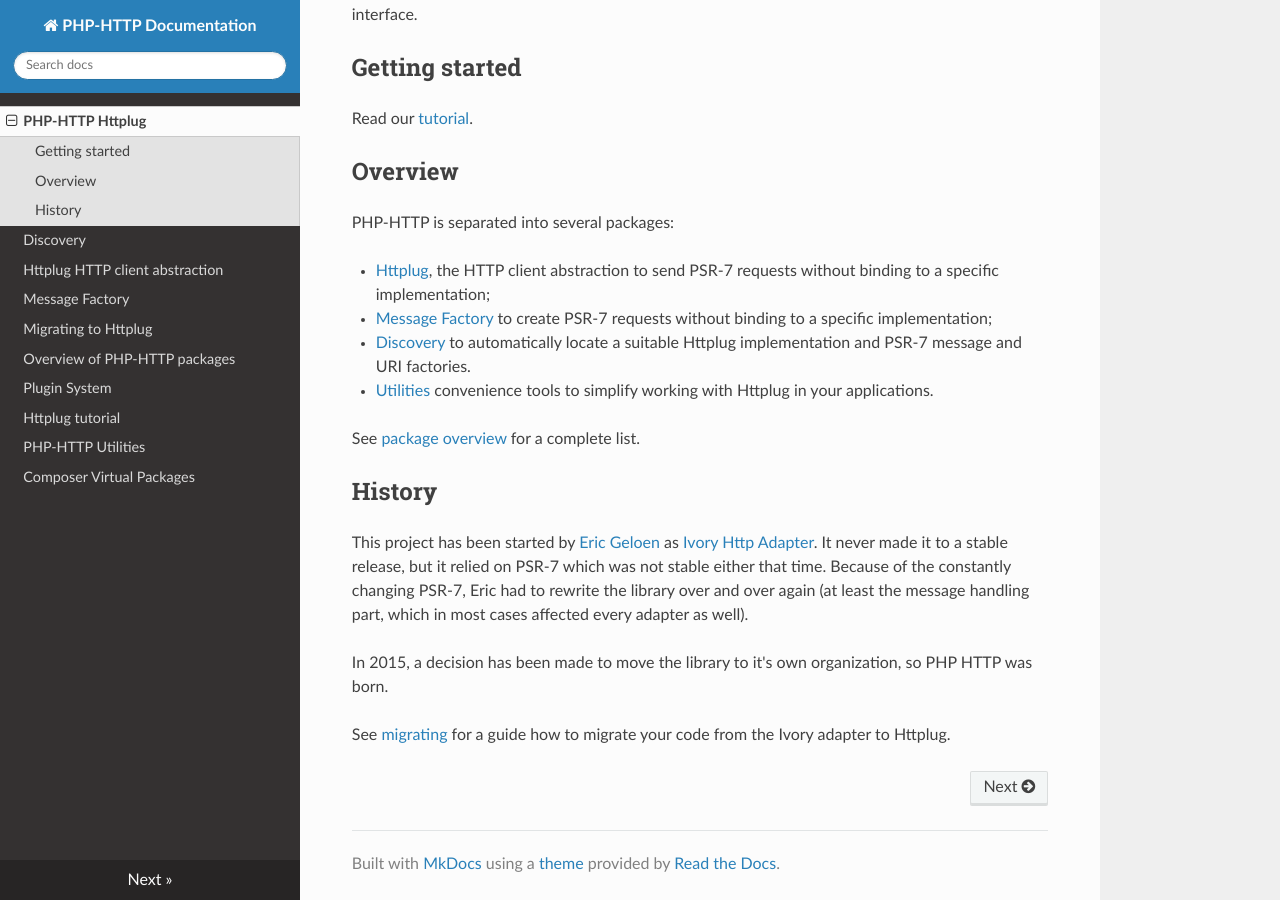
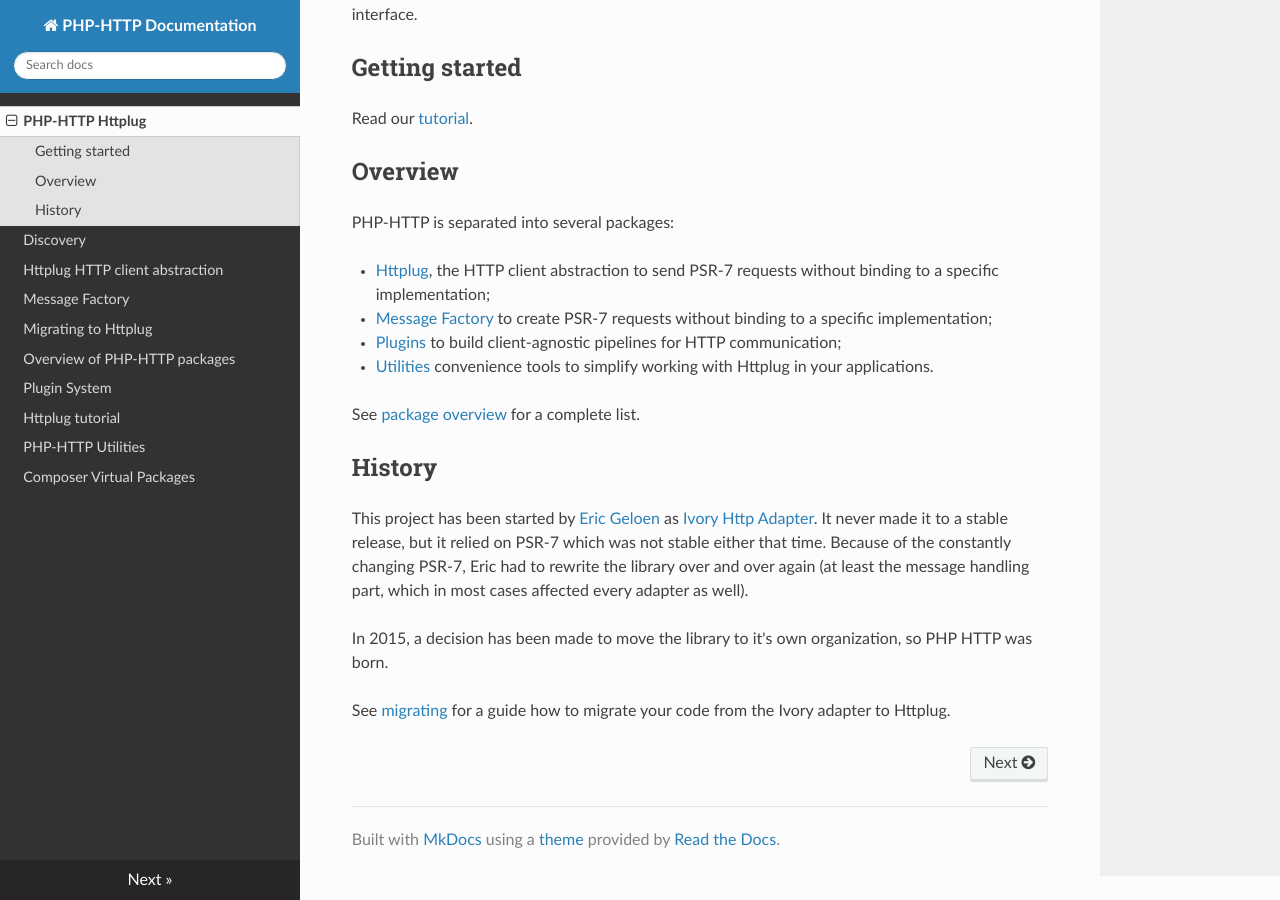
Before and after one commit to php-http/documentation, an MkDocs documentation site: the page built from docs/index.md, in a window 1280 px wide and 900 px high, scrolled down 543 px. Built offline with MkDocs 1.6.1, drawn with Linux system fonts in a browser that asks for light colours; nearby versions of some CDN libraries.

Commit message:
mention plugins in overview instead of discovery

```diff
--- a/docs/index.md
+++ b/docs/index.md
@@ -20,7 +20,7 @@ PHP-HTTP is separated into several packages:
 
 - [Httplug](httplug.md), the HTTP client abstraction to send PSR-7 requests without binding to a specific implementation;
 - [Message Factory](message-factory.md) to create PSR-7 requests without binding to a specific implementation;
-- [Discovery](discovery.md) to automatically locate a suitable Httplug implementation and PSR-7 message and URI factories.
+- [Plugins](plugins.md) to build client-agnostic pipelines for HTTP communication;
 - [Utilities](utils.md) convenience tools to simplify working with Httplug in your applications.
 
 See [package overview](package-overview.md) for a complete list.
```
